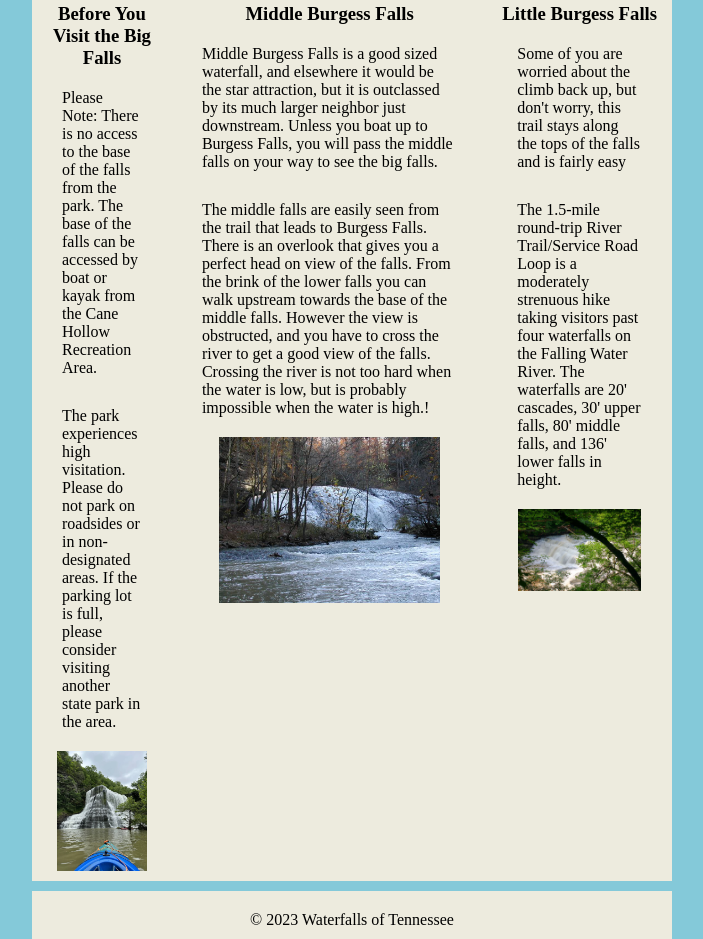
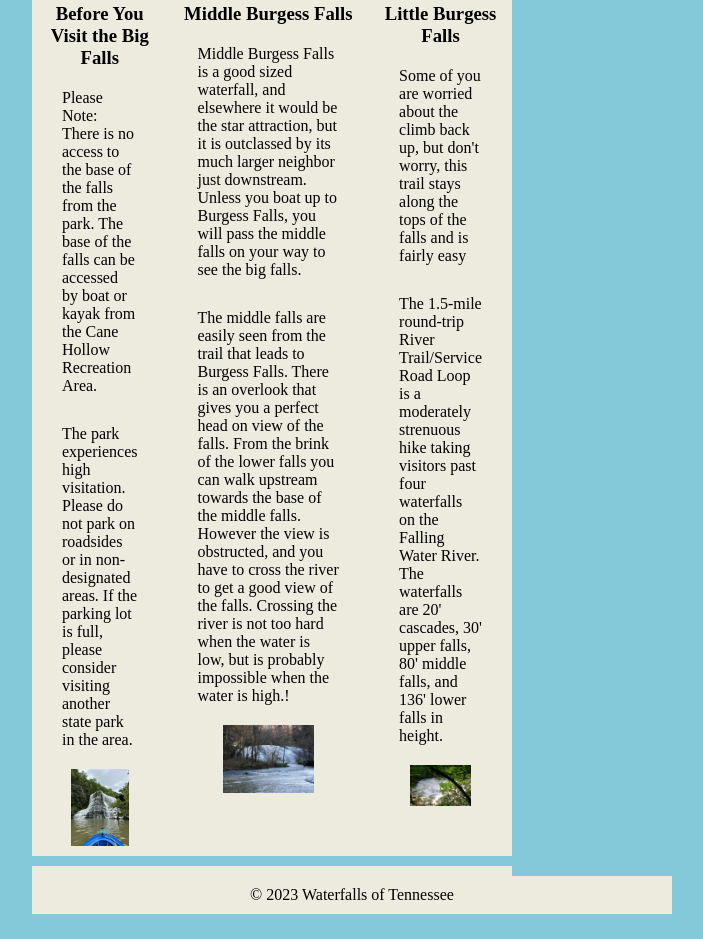
Before and after one commit to BJWILSON3/WEBT2310IWSD, a plain HTML site: page TennesseeWaterfalls/index.html in a window 1280 px wide. Shown: the part 1246-2185 px from the top of the page, without its empty margins (288-991 px from the left). After the commit the page ends 2160 px from the top, so only its background shows below. Drawn offline with Linux system fonts and the light colour scheme.

Commit message:
Update styles.css

```diff
--- a/TennesseeWaterfalls/css/styles.css
+++ b/TennesseeWaterfalls/css/styles.css
@@ -154,9 +154,6 @@ footer {
 
     #lower_area {
         display: flex;
-
-        .column img {
-            width: 75%;
-        }
+        width: 75%;
     }
 }
```
